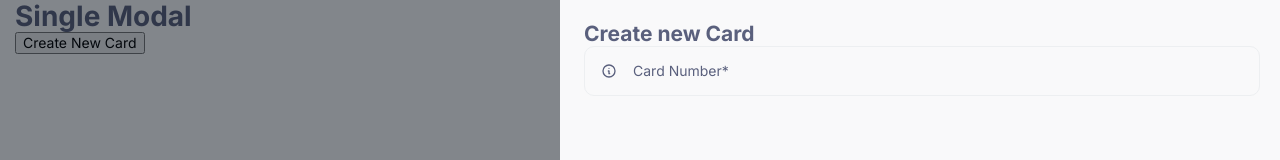
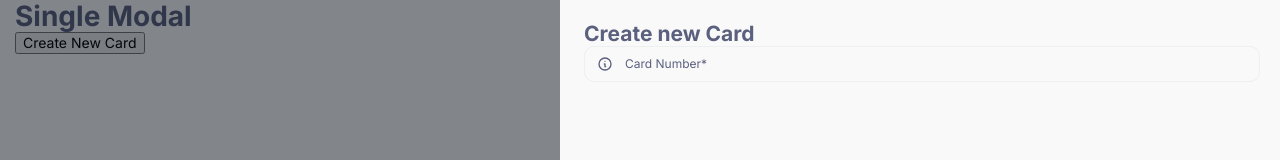
Before and after one commit to lex-od/next-single-modal, a Next.js app: page / in a window 1280 px wide. Both pictures are taken after a click on the button "Create New Card". Shown: the top 160 px of the page. Built offline with nearby package versions, Linux system fonts and the light colour scheme.

Commit message:
Changes input css to global

```diff
--- a/src/components/home/NewCardForm/NewCardForm.module.scss
+++ b/src/components/home/NewCardForm/NewCardForm.module.scss
@@ -36,6 +36,29 @@
   min-height: 400px;
 }
 
+label.inputLabel {
+  padding: 2px 12px;
+  gap: 12px;
+
+  :global(.input-wrap) {
+    height: 30px;
+  }
+
+  :global(.input) {
+    font-size: 12px;
+    line-height: 1.33;
+
+    &:focus + :global(.label-text),
+    &:not(:placeholder-shown) + :global(.label-text) {
+      font-size: 11px;
+    }
+  }
+
+  :global(.label-text) {
+    font-size: 12px;
+  }
+}
+
 .submitGroup {
   background-color: tomato;
 }
--- a/src/components/home/NewCardForm/NewCardForm.tsx
+++ b/src/components/home/NewCardForm/NewCardForm.tsx
@@ -20,6 +20,7 @@ export const NewCardForm: FC<INewCardForm> = ({ onClose }) => {
           <Input
             labelText="Card Number*"
             icon={InformationCircleIcon}
+            labelClassName={css.inputLabel}
             placeholder="Number"
           />
         </div>
--- a/src/components/ui/Input/Input.module.scss
+++ b/src/components/ui/Input/Input.module.scss
@@ -1,5 +1,5 @@
 .label {
-  padding: 4px 16px;
+  padding: 3px 16px;
   display: flex;
   align-items: center;
   gap: 16px;
@@ -14,32 +14,31 @@
   &:focus-within {
     border-color: #6367f6;
 
-    > .icon {
+    :global(.icon) {
       fill: #6367f6;
     }
-    .labelText {
+    :global(.label-text) {
       color: #6367f6;
     }
   }
-  &.isError {
+  &:global(.is-error) {
     background-color: rgba(208, 103, 106, 0.1);
     border-color: #d0676a;
 
-    > .icon {
+    :global(.icon) {
       fill: #d0676a;
     }
-    .labelText {
+    :global(.label-text) {
       color: #d0676a;
     }
   }
-}
 
-.icon {
+  :global(.icon) {
     fill: #5a607d;
     transition: fill 200ms;
   }
 
-.inputWrap {
+  :global(.input-wrap) {
     position: relative;
     height: 40px;
     flex-grow: 1;
@@ -47,7 +46,7 @@
     align-items: flex-end;
   }
 
-.input {
+  :global(.input) {
     width: 100%;
     padding: 0;
 
@@ -66,15 +65,15 @@
     &:focus::placeholder {
       opacity: 1;
     }
-  &:focus + .labelText,
-  &:not(:placeholder-shown) + .labelText {
+    &:focus + :global(.label-text),
+    &:not(:placeholder-shown) + :global(.label-text) {
       top: 0;
       transform: none;
       font-size: 12px;
     }
   }
 
-.labelText {
+  :global(.label-text) {
     position: absolute;
     left: 0;
     top: 50%;
@@ -83,3 +82,4 @@
 
     line-height: 1.33;
   }
+}
--- a/src/components/ui/Input/Input.tsx
+++ b/src/components/ui/Input/Input.tsx
@@ -5,6 +5,7 @@ import css from "./Input.module.scss";
 type TInput = {
   labelText: string;
   icon: FC<React.SVGAttributes<SVGElement>>;
+  labelClassName?: string;
   isError?: boolean;
 } & React.DetailedHTMLProps<
   React.InputHTMLAttributes<HTMLInputElement>,
@@ -14,22 +15,27 @@ type TInput = {
 export const Input: FC<TInput> = ({
   labelText,
   icon: Icon,
+  labelClassName,
   isError,
   placeholder,
   ...inputProps
 }) => {
   return (
-    <label className={clsx(css.label, { [css.isError]: isError })}>
-      <Icon className={css.icon} />
+    <label
+      className={clsx(css.label, labelClassName, {
+        "is-error": isError,
+      })}
+    >
+      <Icon className={"icon"} />
 
-      <span className={css.inputWrap}>
+      <span className={"input-wrap"}>
         <input
-          className={css.input}
+          className={"input"}
           placeholder={placeholder || " "}
           {...inputProps}
         />
 
-        <span className={css.labelText}>{labelText}</span>
+        <span className={"label-text"}>{labelText}</span>
       </span>
     </label>
   );
```
Lines whose indentation alone changed are shown as unchanged.
